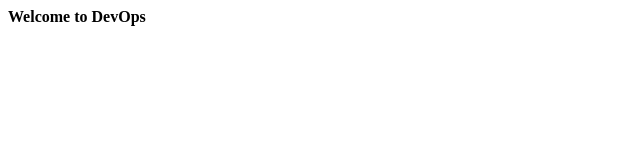
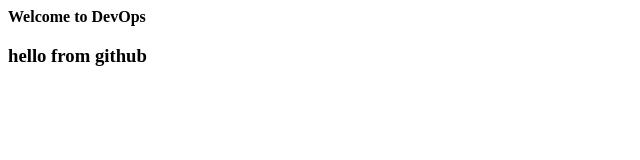
Before and after one commit to dhaatri13/html, a plain HTML site: page index.html in a window 1280 px wide. Shown: the whole page, without its empty margins (0-640 px from the left). Drawn offline with Linux system fonts and the light colour scheme.

Commit message:
Update index.html

```diff
--- a/index.html
+++ b/index.html
@@ -3,6 +3,7 @@
 <title> dhaatri </title>
 <body>
 <b> Welcome to DevOps</b>
+<h3>hello from github</h3>
 </body>
 </head>
 </html>
```
